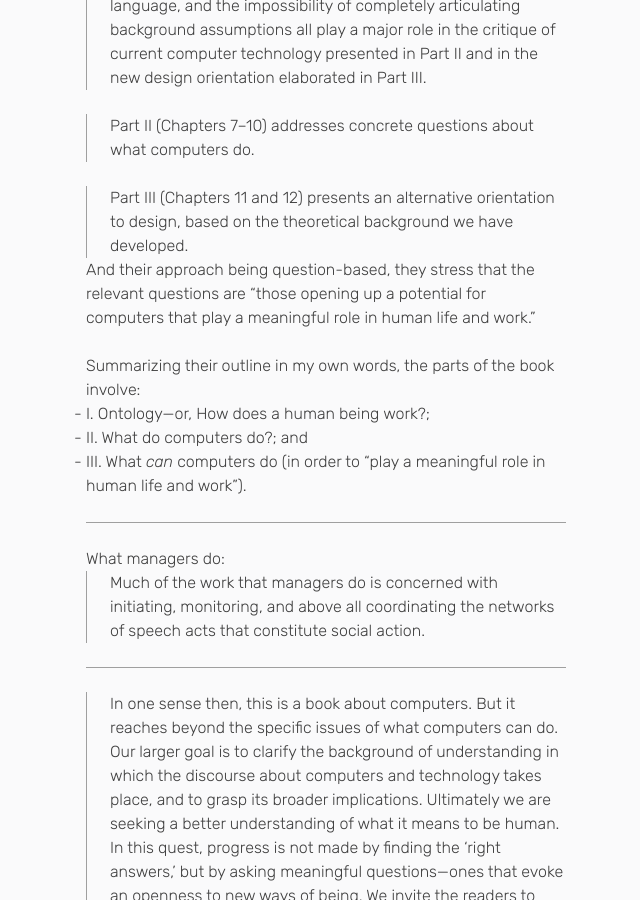
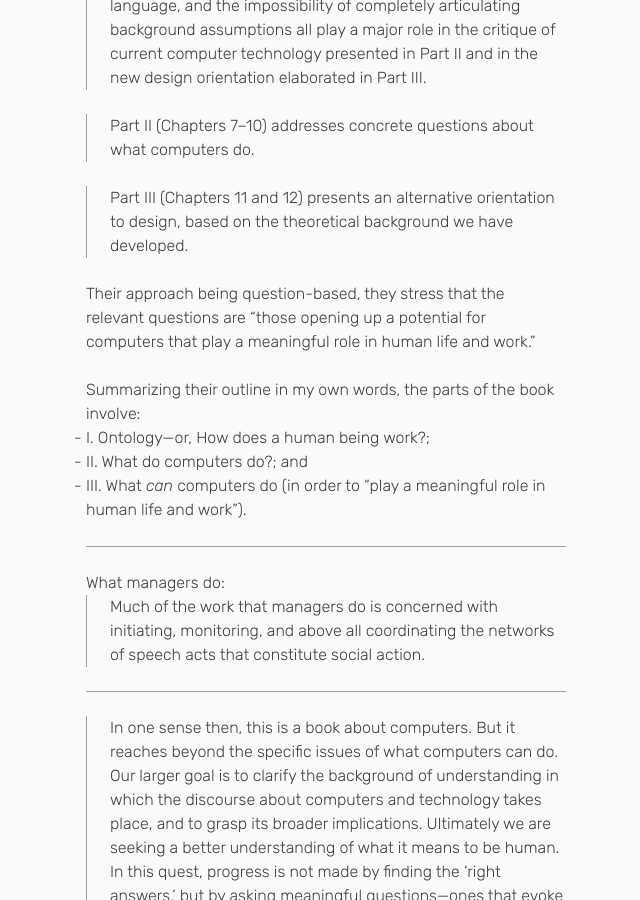
Before and after one commit to RaphaelSchindler/NotebookWebsite, a Jekyll site: the page built from _posts/2017-02-26-understanding-computers-and-cognition.md, in a window 1280 px wide and 900 px high, scrolled down 4633 px. Shown: the whole window, without its empty margins (434-1074 px from the left). Built offline with Jekyll 4.4.1, drawn with Linux system fonts in a browser that asks for light colours.

Commit message:
Improves post 'From reading Understanding Computers and Cognition'

```diff
--- a/_posts/2017-02-26-understanding-computers-and-cognition.md
+++ b/_posts/2017-02-26-understanding-computers-and-cognition.md
@@ -155,8 +155,8 @@ Using speech act theory as a foundation, they synthesize their own theory, which
 > Part II (Chapters 7--10) addresses concrete questions about what computers do.
 
 > Part III (Chapters 11 and 12) presents an alternative orientation to design, based on the theoretical background we have developed.
-<p delete-line/>
-And their approach being question-based, they stress that the relevant questions are "those opening up a potential for computers that play a meaningful role in human life and work."
+
+Their approach being question-based, they stress that the relevant questions are "those opening up a potential for computers that play a meaningful role in human life and work."
 
 Summarizing their outline in my own words, the parts of the book involve:
 <p delete-line></p>
```
